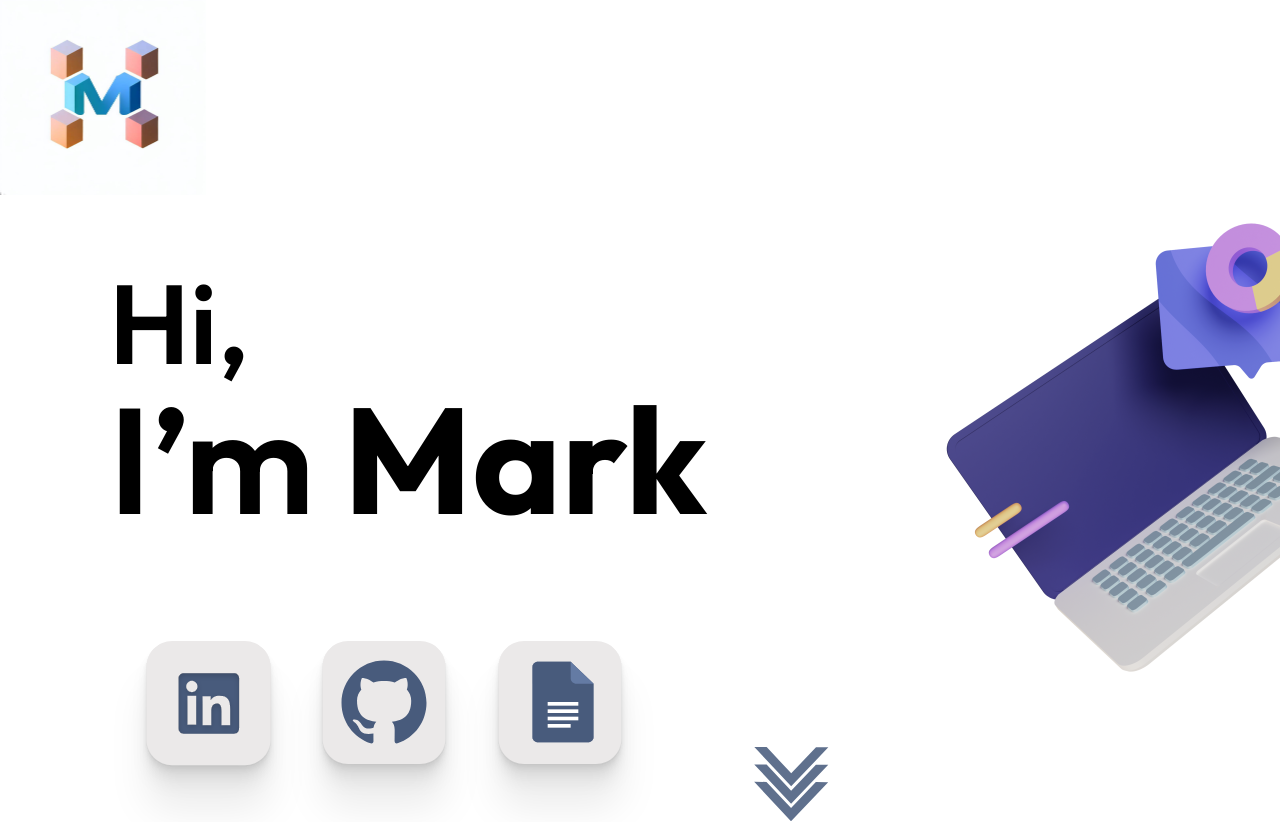
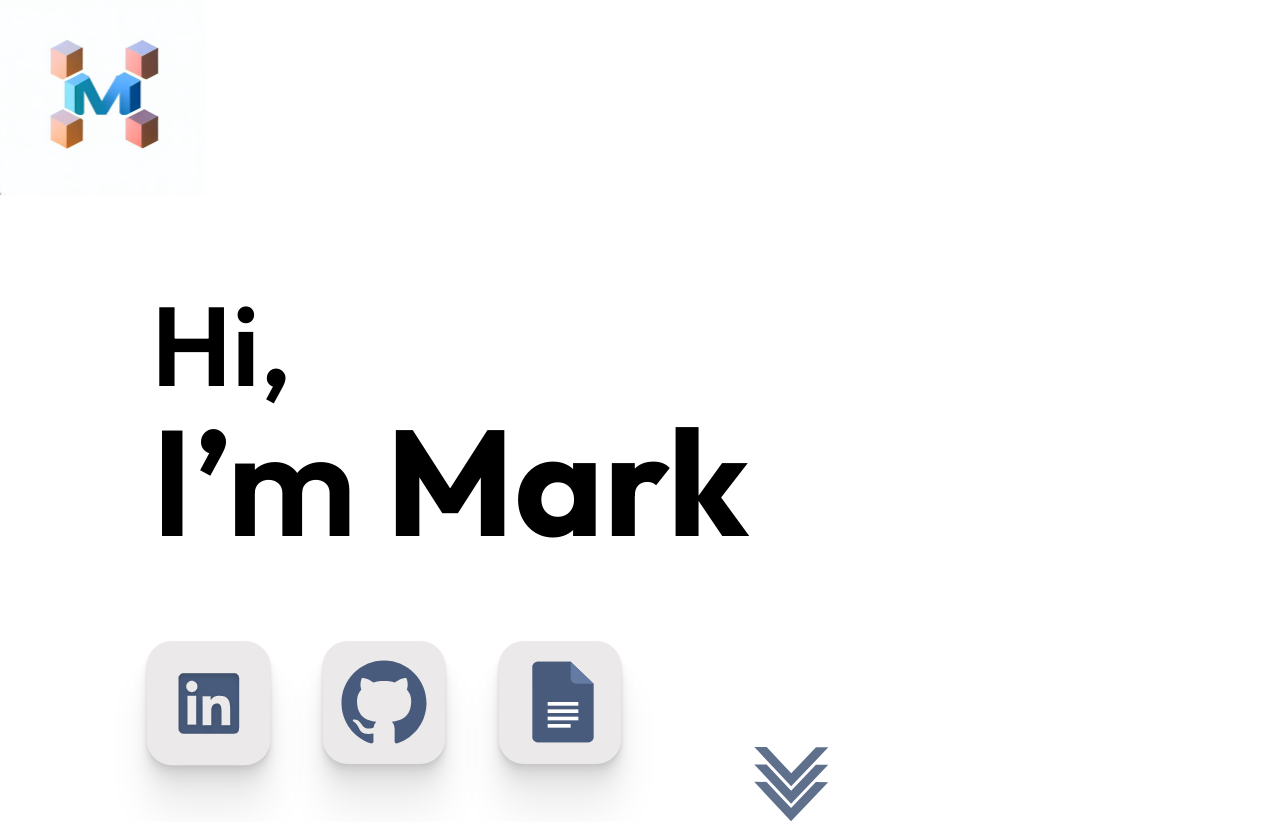
Before and after one commit to markghat/markghattas.org, a Next.js app: page / in a window 1280 px wide. Shown: the top 822 px of the page. Built offline with nearby package versions, Linux system fonts and the light colour scheme; a web font is replaced by a local one.

Commit message:
scale greeting, remove computer

```diff
--- a/pages/index.js
+++ b/pages/index.js
@@ -51,8 +51,9 @@ const MacBookPro148 = () => {
         <p className="m-0 text-47xl">&nbsp;</p>
       </div>
 
-      {/*Floating Computer*/}
+
       <div className="absolute top-[83px] left-[109px] w-[1406px] h-[762px] overflow-hidden text-93xl">
+      {/*Floating Computer
         <div className="absolute top-[169.25px] left-[736px] w-[500.5px] h-[517.22px] [transform:_rotate(-19.76deg)] [transform-origin:0_0]">
           <img
             className="absolute h-full w-full top-[0%] right-[0%] bottom-[0%] left-[0%] max-w-full overflow-hidden max-h-full object-cover hidden"
@@ -65,9 +66,10 @@ const MacBookPro148 = () => {
           alt=""
           src="/ComputerImage.png"
         />
-        {/*Hi, I'm Mark*/}
-        <div className="absolute top-[169px] left-[0px] w-[1059px] flex flex-col items-start justify-start">
-          <div className="w-[752px] overflow-hidden flex flex-col items-start justify-start">
+        */}
+        {/*Hi, I'm Mark  169, 0, 1059*/}
+        <div className="absolute top-[25%] left-[3%] w-[90%] flex flex-col items-start justify-start">
+          <div className="w-[90%] overflow-hidden flex flex-col items-start justify-start">
             <div className="relative font-semibold inline-block w-[383px] h-[149px] shrink-0">
               <p className="m-0">{`Hi, `}</p>
               <p className="m-0">&nbsp;</p>
```
